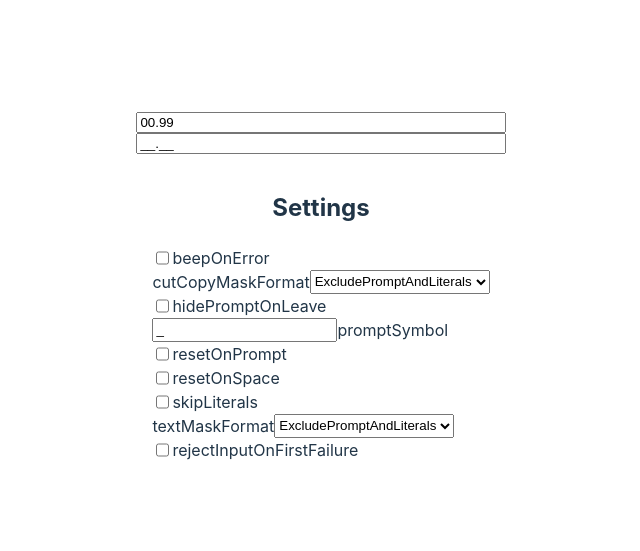
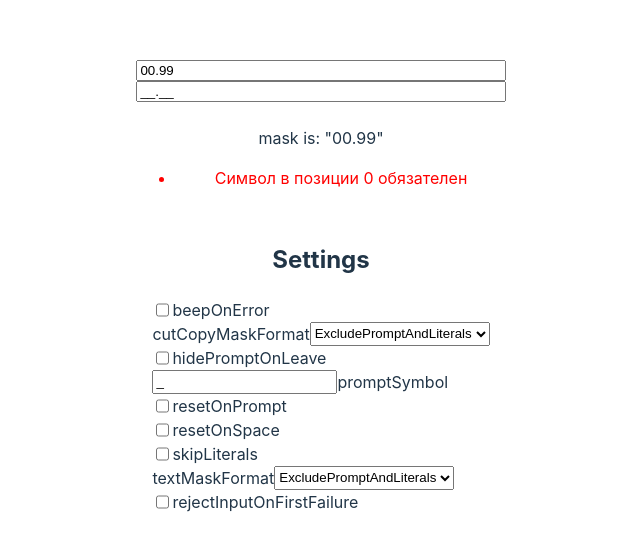
Before and after one commit to Reolight/reolight.github.io, a React (Create React App) app: page / in a window 1280 px wide. Shown: the part 105-656 px from the top of the page, without its empty margins (319-959 px from the left). Built offline with nearby package versions, Linux system fonts and the light colour scheme.

Commit message:
add maskInfo, add errors output

```diff
--- a/src/App.tsx
+++ b/src/App.tsx
@@ -21,10 +21,7 @@ function App() {
     }, [stg]);
 
     const onStgChange = useCallback(
-        (
-            field: keyof MaskedInputSettings,
-            value: MaskedInputSettings[keyof MaskedInputSettings]
-        ) => {
+        (field: keyof MaskedInputSettings, value: MaskedInputSettings[keyof MaskedInputSettings]) => {
             setStg({
                 ...stg,
                 [field]: value,
@@ -33,7 +30,7 @@ function App() {
         [stg]
     );
 
-    const output = useMaskedText(mask, stg, textRef);
+    const [output, maskHelper, errors] = useMaskedText(mask, stg, textRef);
 
     return (
         <div
@@ -46,7 +43,14 @@ function App() {
             <input value={mask} onChange={(e) => setMask(e.target.value)} />
             <input ref={textRef} id="test" />
             {output}
+            <br />
+            mask is: "{maskHelper}"
 
+            <ul style={{ color: "red" }}>
+                {errors.map((e) => (
+                    <li>{e}</li>
+                ))}
+            </ul>
             <SettingsView onChange={onStgChange} settings={stg} />
         </div>
     );
--- a/src/MaskedEngine/maskSynthetizer.ts
+++ b/src/MaskedEngine/maskSynthetizer.ts
@@ -19,6 +19,11 @@ class MaskCharSynthetizer {
     /** Это позиции, не занятые литералами (содержит ИНДЕКСЫ) */
     private freePositions: number[] = [];
     private focused: boolean = false;
+    private maskHelperString: string = "";
+
+    public get maskHelper(): string {
+        return this.maskHelperString;
+    }
 
     private get actualLength(): number {
         return this.mask.reduce<number>((acc, char): number => {
@@ -94,6 +99,7 @@ class MaskCharSynthetizer {
     public generate(mask: string): MaskedCharacterInfo[] {
         const generated: MaskedCharacterInfo[] = [];
 
+        const helper: string[] = [];
         let escaped = false;
         for (const char of mask) {
             if (!escaped && char === "\\") {
@@ -103,6 +109,7 @@ class MaskCharSynthetizer {
 
             if (!escaped && char in maskCharactersDefinitions.placeholders) {
                 generated.push(this.getPlaceholder(char));
+                helper.push(char);
                 continue;
             }
 
@@ -113,15 +120,18 @@ class MaskCharSynthetizer {
 
             if (!escaped && char in maskCharactersDefinitions.localizedLiterals) {
                 generated.push(this.getLocalizedLiterals(char));
+                helper.push(char);
                 continue;
             }
 
             generated.push(this.getLiteral(char));
+            helper.push(char);
             escaped = false;
         }
 
         this.mask = generated;
         this.freePositions = this.getPurePositions();
+        this.maskHelperString = helper.join("");
         return generated;
     }
 
@@ -528,6 +538,19 @@ class MaskCharSynthetizer {
 
         return diffStart;
     }
+
+    /** Проверяет текущую маску на соответствие правилам.
+     * Возвращает или true, или кидает исключение с ошибкой
+     */
+    public validate(): true | never {
+        this.mask.forEach((mask, index) => {
+            if (!mask.replaceable) return;
+
+            if (mask.required && !mask.actual) throw new Error(`Символ в позиции ${index} обязателен`);
+        });
+
+        return true;
+    }
 }
 
 export default MaskCharSynthetizer;
--- a/src/MaskedEngine/newProcessor.ts
+++ b/src/MaskedEngine/newProcessor.ts
@@ -4,7 +4,7 @@ import { MaskedInputSettings } from "./types";
 import { defaultSettigns } from "./consts";
 import { Logger } from "./logger";
 
-class MaskProcessor2 {
+class MaskProcessorEventBased {
     private logger: Logger = new Logger("processor");
 
     private ref: React.MutableRefObject<HTMLInputElement>;
@@ -85,6 +85,10 @@ class MaskProcessor2 {
         this.ref.current.selectionEnd = value;
     }
 
+    public get maskHelper(): string {
+        return this.synthetizer.maskHelper;
+    }
+
     private onBeforeInput(e: Event) {
         const event = e as InputEvent;
         this.logger.debug("onBeforeInput launched");
@@ -121,6 +125,18 @@ class MaskProcessor2 {
             const diffIdx = this.synthetizer.regenerate(currentValue);
             this.logger.shift().debug("regenerated: ", this.synthetizer.value, "idx:", diffIdx).unshift();
             this.invokeUpdate(diffIdx);
+        }
+    }
+
+    public validate(): string[] {
+        const errors: string[] = [];
+        try {
+            this.synthetizer.validate();
+        } catch (e) {
+            const error = e as Error;
+            errors.push(error.message);
+        } finally {
+            return errors;
         }
     }
 
@@ -180,4 +196,4 @@ class MaskProcessor2 {
     }
 }
 
-export default MaskProcessor2;
+export default MaskProcessorEventBased;
--- a/src/MaskedEngine/useMaskedText.ts
+++ b/src/MaskedEngine/useMaskedText.ts
@@ -9,11 +9,13 @@ const useMaskedText = (
     ref: React.MutableRefObject<HTMLInputElement>,
     updateCallback?: (newValue: string) => void,
     initialValue?: string
-): [string] => {
+): [string, string, string[]] => {
     const logger = useMemo(() => new Logger("HOOK"), []);
 
     const [processor, setProcessor] = useState<MaskProcessor | null>(null);
     const [output, setOutput] = useState<string>("");
+    const [errors, setErrors] = useState<string[]>([]);
+    const [maskHelper, setMaskHelper] = useState<string>("");
 
     useEffect(() => {
         if (!ref.current) {
@@ -21,6 +23,7 @@ const useMaskedText = (
         }
 
         const proc = new MaskProcessor(mask, ref);
+        setMaskHelper(proc.maskHelper);
         setProcessor(proc);
 
         if (initialValue) {
@@ -37,6 +40,7 @@ const useMaskedText = (
 
         processor.applyUpdater((newValue) => {
             setOutput(processor.output);
+            setErrors(processor.validate());
             if (updateCallback) updateCallback(newValue);
         });
     }, [processor, updateCallback]);
@@ -67,7 +71,7 @@ const useMaskedText = (
         logger.debug("ref updated");
     }, [logger, ref]);
 
-    return [output];
+    return [output, maskHelper, errors];
 };
 
 export default useMaskedText;
```
